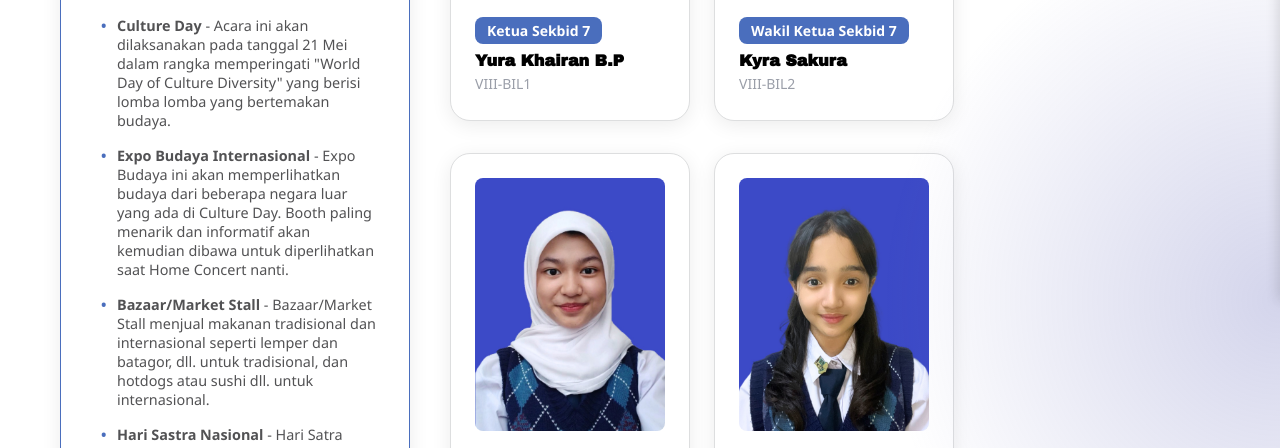
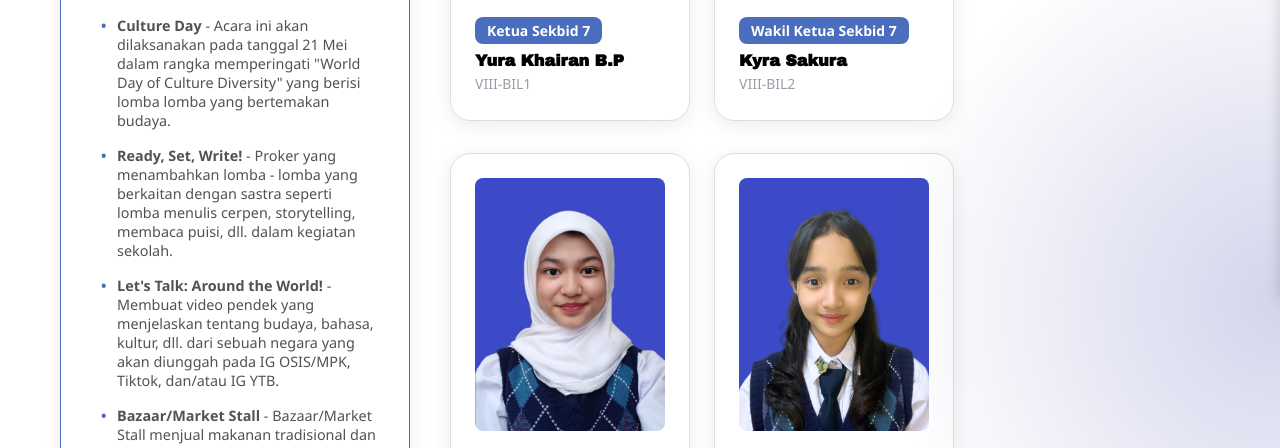
Before and after one commit to osismpksmptarbak/osismpksmptarbak.github.io, a website with bundled scripts: page sekbid7.html in a window 1280 px wide. Shown: the part 500-948 px from the top of the page. Built offline with nearby package versions, Linux system fonts and the light colour scheme.

Commit message:
amended the contents of the sekbid 6 and sekbid 7 proker

```diff
--- a/sekbid7.html
+++ b/sekbid7.html
@@ -88,9 +88,9 @@
                 <h3>Proker:</h3>
                 <ul>
                     <li><strong>Culture Day</strong> - Acara ini akan dilaksanakan pada tanggal 21 Mei dalam rangka memperingati "World Day of Culture Diversity" yang berisi lomba lomba yang bertemakan budaya.</li>
-                    <li><strong>Expo Budaya Internasional</strong> - Expo Budaya ini akan memperlihatkan budaya dari beberapa negara luar yang ada di Culture Day. Booth paling menarik dan informatif akan kemudian dibawa untuk diperlihatkan saat Home Concert nanti.</li>
+                    <li><strong>Ready, Set, Write!</strong> - Proker yang menambahkan lomba - lomba yang berkaitan dengan sastra seperti lomba menulis cerpen, storytelling, membaca puisi, dll. dalam kegiatan sekolah.</li>
+                    <li><strong>Let's Talk: Around the World!</strong> - Membuat video pendek yang menjelaskan tentang budaya, bahasa, kultur, dll. dari sebuah negara yang akan diunggah pada IG OSIS/MPK, Tiktok, dan/atau IG YTB.</li>
                     <li><strong>Bazaar/Market Stall</strong> - Bazaar/Market Stall menjual makanan tradisional dan internasional seperti lemper dan batagor, dll. untuk tradisional, dan hotdogs atau sushi dll. untuk internasional.</li>
-                    <li><strong>Hari Sastra Nasional</strong> - Hari Satra Nasional adalah acara yang akan diselenggarakan setiap 3 Juli berisi lomba-lomba yang bisa diikuti semua siswa/i SMP TB.</li>
                     <li><strong>Satgas Literasi</strong> - Satgas Literasi bertujuan untuk memimpin kegiatan literasi terutama di Lapangan. Bukan hanya itu, satgas memastikan semua kelas (Yang literasi di lapangan) mengikuti kegiatan literasi di lapangan.</li>
                 </ul>
             </div>
```
Also changed, not shown: sekbid6.html (+1 -1 lines).
